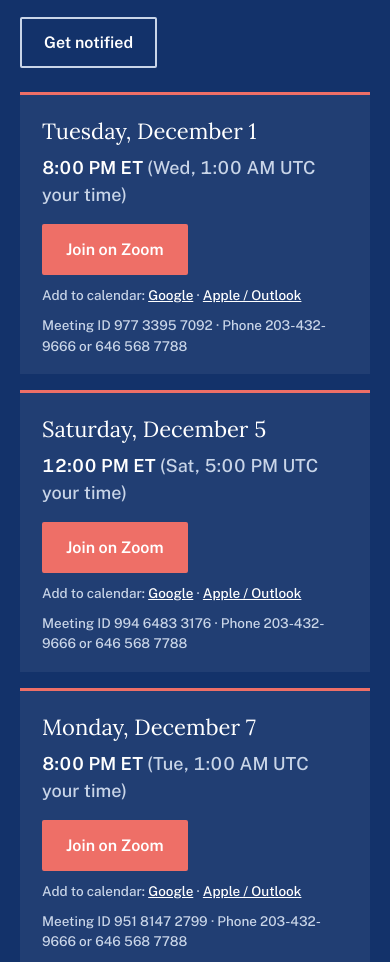
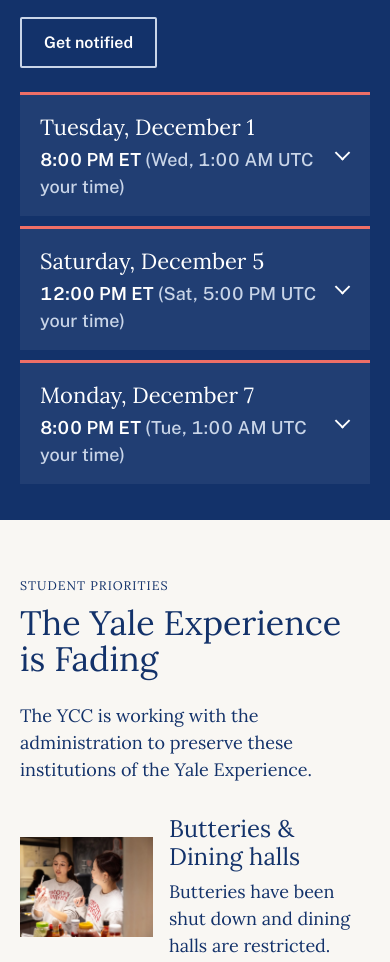
Before and after one commit to yaf-coder/soar, a plain HTML site: page index.html in a window 390 px wide. Shown: the part 1205-2167 px from the top of the page. Drawn offline with nearby package versions, Linux system fonts and the light colour scheme.

Commit message:
Collapse session tiles to date and time on narrow screens
Co-Authored-By: Claude Opus 5.5 <noreply@anthropic.com>

```diff
--- a/index.html
+++ b/index.html
@@ -124,6 +124,9 @@ h1 { font-size: clamp(46px, min(8vw, 10vh), 92px); font-weight: 500; line-height
 .invite .notify { background: transparent; border-color: #c9d5e8; color: #fff; }
 .sessions { list-style: none; margin: clamp(24px, 3vw, 36px) 0 0; padding: 0; display: grid; grid-template-columns: repeat(3, minmax(0, 1fr)); gap: 16px; }
 .session { border-top: 3px solid var(--coral); background: rgba(255, 255, 255, .06); padding: 20px 22px 18px; display: flex; flex-direction: column; gap: 6px; }
+.session .toggle { all: unset; display: flex; flex-direction: column; gap: 6px; cursor: default; }
+.session .toggle:focus-visible { outline: 2px solid var(--coral); outline-offset: 4px; }
+.session .more { display: flex; flex-direction: column; gap: 6px; }
 .session .day { font-size: 22px; color: #fff; }
 .session .time { font-family: "Public Sans", system-ui, sans-serif; font-weight: 600; color: #fff; font-variant-numeric: tabular-nums; }
 .session .local { font-weight: 400; color: #c9d5e8; }
@@ -133,7 +136,17 @@ h1 { font-size: clamp(46px, min(8vw, 10vh), 92px); font-weight: 500; line-height
 .session.past { opacity: .55; }
 .session.past .join { display: none; }
 .session.past .day::after { content: " · ended"; font-size: 15px; color: #c9d5e8; }
-@media (max-width: 860px) { .sessions { grid-template-columns: 1fr; } }
+@media (max-width: 860px) {
+  .sessions { grid-template-columns: 1fr; gap: 10px; }
+  .session { padding: 0; gap: 0; }
+  /* Narrow screens: each tile shows only the date and time until tapped */
+  .session .toggle { cursor: pointer; padding: 16px 52px 16px 20px; position: relative; gap: 2px; }
+  .session .toggle::after { content: ""; position: absolute; right: 22px; top: 50%; width: 9px; height: 9px; border-right: 2px solid #fff; border-bottom: 2px solid #fff; transform: translateY(-70%) rotate(45deg); transition: transform .2s; }
+  .session .toggle[aria-expanded="true"]::after { transform: translateY(-30%) rotate(225deg); }
+  .session .more { display: none; padding: 0 20px 18px; }
+  .session.open .more { display: flex; }
+  .session .join { margin-top: 4px; }
+}
 
 /* 2. Priorities: three across, staggered */
 .trio { display: grid; grid-template-columns: repeat(4, 1fr); gap: clamp(20px, 2.6vw, 36px); margin-top: clamp(32px, 5vw, 64px); align-items: start; }
@@ -230,25 +243,37 @@ h1 { font-size: clamp(46px, min(8vw, 10vh), 92px); font-weight: 500; line-height
     </div>
     <ul class="sessions">
       <li class="session" data-start="2026-12-02T01:00:00Z">
-        <p class="day">Tuesday, December 1</p>
-        <p class="time">8:00 PM ET <span class="local"></span></p>
+        <button class="toggle" type="button" aria-expanded="false">
+          <span class="day">Tuesday, December 1</span>
+          <span class="time">8:00 PM ET <span class="local"></span></span>
+        </button>
+        <div class="more">
           <a class="btn join" href="https://yale.zoom.us/j/97733957092" target="_blank" rel="noopener">Join on Zoom</a>
           <p class="cal">Add to calendar: <a href="https://calendar.google.com/calendar/render?action=TEMPLATE&text=The%20State%20of%20the%20Council%20%28Yale%20College%20Council%29&dates=20261202T010000Z/20261202T020000Z&details=Join%20on%20Zoom%3A%20https%3A//yale.zoom.us/j/97733957092%0AMeeting%20ID%3A%20977%203395%207092%0APhone%3A%20203-432-9666%20or%20646%20568%207788%0A%0AHosted%20by%20the%20Yale%20College%20Council.&location=https%3A//yale.zoom.us/j/97733957092" target="_blank" rel="noopener">Google</a> · <a href="events/state-of-the-council-dec-1.ics">Apple / Outlook</a></p>
           <p class="dial">Meeting ID 977 3395 7092 · Phone 203-432-9666 or 646 568 7788</p>
+        </div>
       </li>
       <li class="session" data-start="2026-12-05T17:00:00Z">
-        <p class="day">Saturday, December 5</p>
-        <p class="time">12:00 PM ET <span class="local"></span></p>
+        <button class="toggle" type="button" aria-expanded="false">
+          <span class="day">Saturday, December 5</span>
+          <span class="time">12:00 PM ET <span class="local"></span></span>
+        </button>
+        <div class="more">
           <a class="btn join" href="https://yale.zoom.us/j/99464833176" target="_blank" rel="noopener">Join on Zoom</a>
           <p class="cal">Add to calendar: <a href="https://calendar.google.com/calendar/render?action=TEMPLATE&text=The%20State%20of%20the%20Council%20%28Yale%20College%20Council%29&dates=20261205T170000Z/20261205T180000Z&details=Join%20on%20Zoom%3A%20https%3A//yale.zoom.us/j/99464833176%0AMeeting%20ID%3A%20994%206483%203176%0APhone%3A%20203-432-9666%20or%20646%20568%207788%0A%0AHosted%20by%20the%20Yale%20College%20Council.&location=https%3A//yale.zoom.us/j/99464833176" target="_blank" rel="noopener">Google</a> · <a href="events/state-of-the-council-dec-5.ics">Apple / Outlook</a></p>
           <p class="dial">Meeting ID 994 6483 3176 · Phone 203-432-9666 or 646 568 7788</p>
+        </div>
       </li>
       <li class="session" data-start="2026-12-08T01:00:00Z">
-        <p class="day">Monday, December 7</p>
-        <p class="time">8:00 PM ET <span class="local"></span></p>
+        <button class="toggle" type="button" aria-expanded="false">
+          <span class="day">Monday, December 7</span>
+          <span class="time">8:00 PM ET <span class="local"></span></span>
+        </button>
+        <div class="more">
           <a class="btn join" href="https://yale.zoom.us/j/95181472799" target="_blank" rel="noopener">Join on Zoom</a>
           <p class="cal">Add to calendar: <a href="https://calendar.google.com/calendar/render?action=TEMPLATE&text=The%20State%20of%20the%20Council%20%28Yale%20College%20Council%29&dates=20261208T010000Z/20261208T020000Z&details=Join%20on%20Zoom%3A%20https%3A//yale.zoom.us/j/95181472799%0AMeeting%20ID%3A%20951%208147%202799%0APhone%3A%20203-432-9666%20or%20646%20568%207788%0A%0AHosted%20by%20the%20Yale%20College%20Council.&location=https%3A//yale.zoom.us/j/95181472799" target="_blank" rel="noopener">Google</a> · <a href="events/state-of-the-council-dec-7.ics">Apple / Outlook</a></p>
           <p class="dial">Meeting ID 951 8147 2799 · Phone 203-432-9666 or 646 568 7788</p>
+        </div>
       </li>
     </ul>
   </div>
@@ -339,6 +364,17 @@ h1 { font-size: clamp(46px, min(8vw, 10vh), 92px); font-weight: 500; line-height
 
 <script>
   // After 15 seconds the arrow draws in beside the Donate button; after 30 seconds the button starts a gentle pulse.
+  // State of the Council tiles: on narrow screens a tap opens or closes a tile's links.
+  var narrow = window.matchMedia("(max-width: 860px)");
+  Array.prototype.forEach.call(document.querySelectorAll(".session .toggle"), function (btn) {
+    btn.addEventListener("click", function () {
+      if (!narrow.matches) return;
+      var li = btn.closest(".session"), open = !li.classList.contains("open");
+      li.classList.toggle("open", open);
+      btn.setAttribute("aria-expanded", open ? "true" : "false");
+    });
+  });
+
   // State of the Council: show each session in the viewer's own time zone, and mark sessions that have ended.
   Array.prototype.forEach.call(document.querySelectorAll(".session"), function (el) {
     var start = new Date(el.getAttribute("data-start"));
```
Lines whose indentation alone changed are shown as unchanged.
